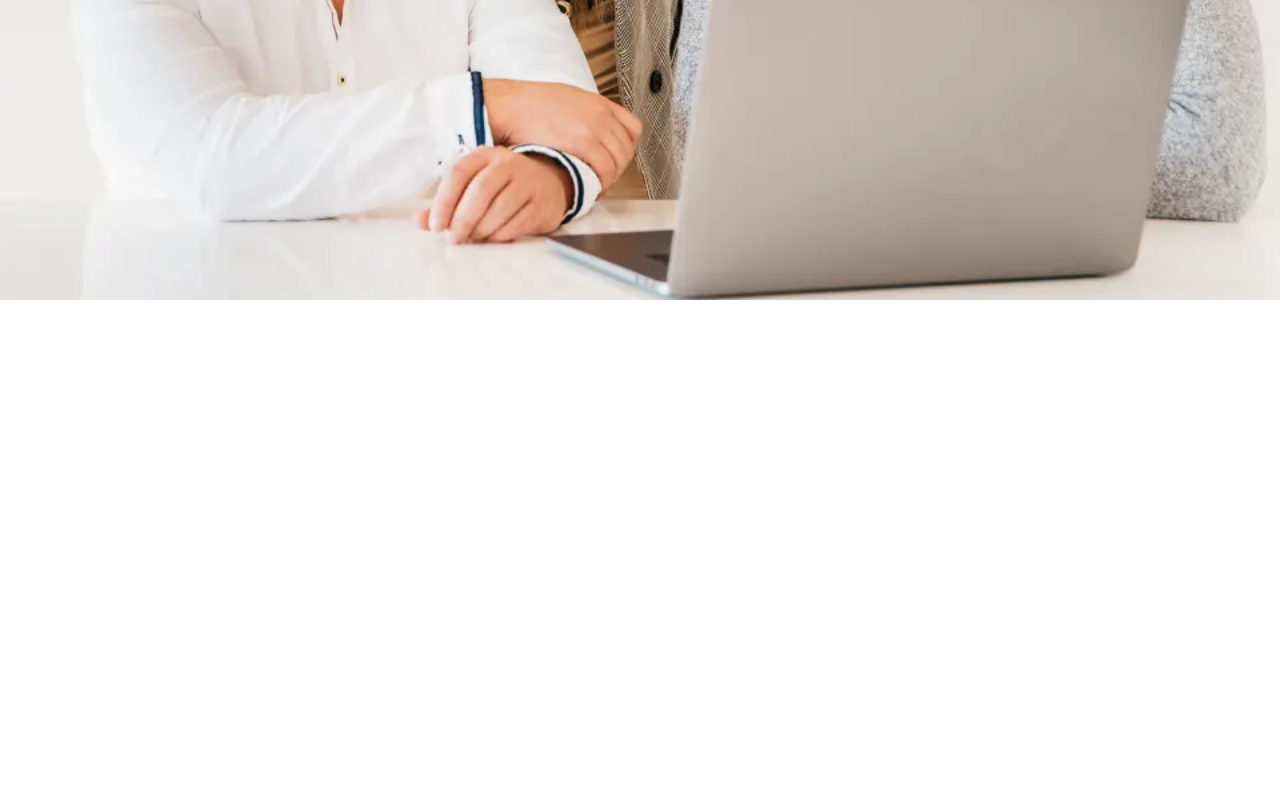
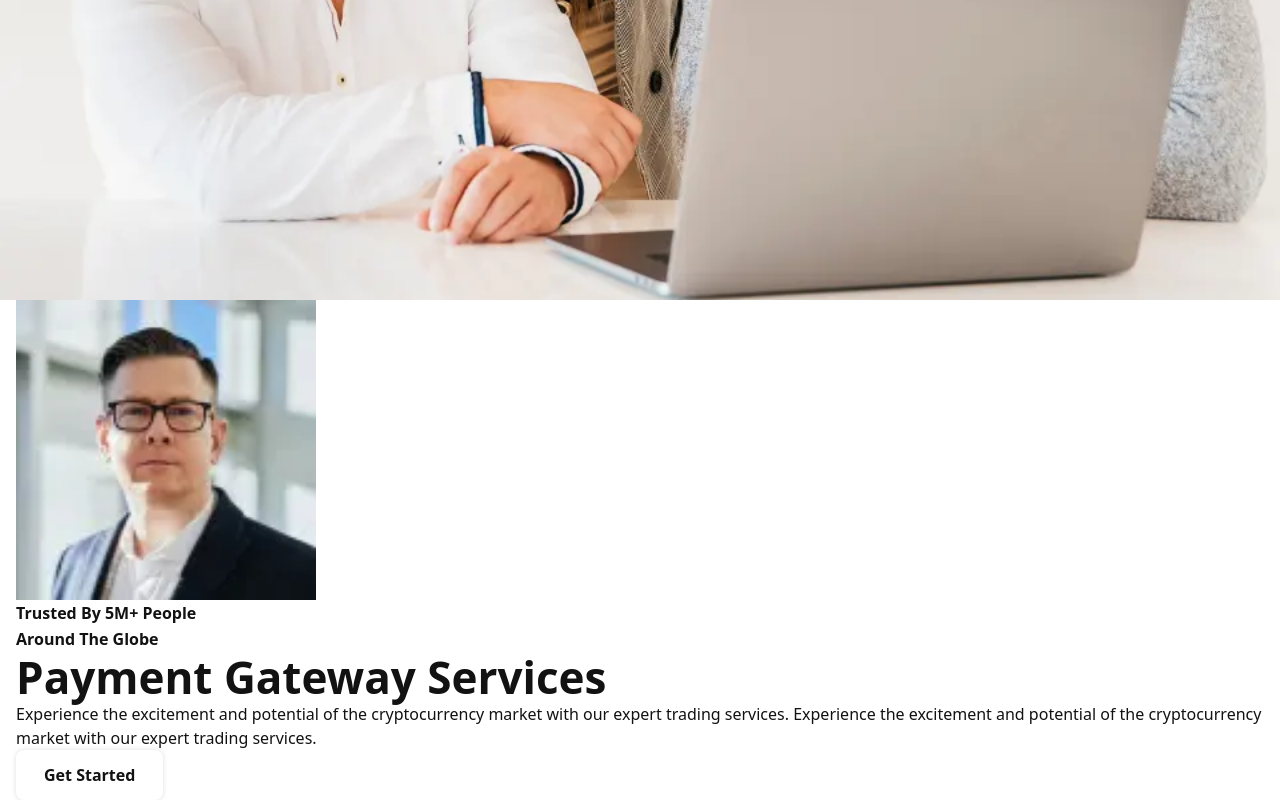
Before and after one commit to genuinelycool/nextjs-laravel-frontend, a Next.js app: page / in a window 1280 px wide. Shown: the part 2282-3082 px from the top of the page. Before the commit the page ends 2582 px from the top, so only its background shows below. Built offline with nearby package versions, Linux system fonts and the light colour scheme.

Commit message:
2 -Payment Gate Ways Design Part 2

```diff
--- a/src/components/PaymentGateway/PaymentGateway.jsx
+++ b/src/components/PaymentGateway/PaymentGateway.jsx
@@ -3,6 +3,7 @@
 import { useInView } from "framer-motion";
 import React, { useRef } from "react";
 import Image from "next/image";
+import Link from "next/link";
 
 const PaymentGateway = () => {
   const ref = useRef(null);
@@ -36,7 +37,55 @@
                 opacity: isInView ? 1 : 0,
                 transition: "all 0.7s cubic-bezier(0.17, 0.55, 0.55, 1) 0.3s",
               }}
-            ></div>
+            >
+              <div className="heading flex items-center gap-4 max-lg:flex-wrap">
+                <div className="flex items-center">
+                  <div
+                    className="img sm:w-12 w-10 sm:h-12 h-10 rounded-full
+                        overflow-hidden bg-line p-0 z-[3]"
+                  >
+                    <Image
+                      className="full h-full rounded-full"
+                      width={300}
+                      height={300}
+                      src="/images/avatar3.webp"
+                      alt="img"
+                    />
+                  </div>
+                </div>
+
+                <div className="text-button text-secondary">
+                  Trusted by 5M+ People
+                  <br />
+                  Around the globe
+                </div>
+              </div>
+
+              <div className="text lg:mt-14 mt-5">
+                <h3 className="heading3">Payment Gateway Services</h3>
+                <div className="body3 text-secondary lg:mt-6 mt-4">
+                  Experience the excitement and potential of the cryptocurrency
+                  market with our expert trading services. Experience the
+                  excitement and potential of the cryptocurrency market with our
+                  expert trading services.
+                </div>
+              </div>
+
+              <div
+                className="button-block flex items-center
+                    max-sm:flex-wrap sm:gap-6 gap-3 lg:mt-12
+                    mt-8 w-fit"
+              >
+                <Link
+                  className="button-main box-shadow bg-blue-700
+                        hover:bg-black text-white bg-blue whitespace-nowrap
+                        rounded-full"
+                  href="/"
+                >
+                  Get Started
+                </Link>
+              </div>
+            </div>
           </div>
         </div>
       </section>
```
